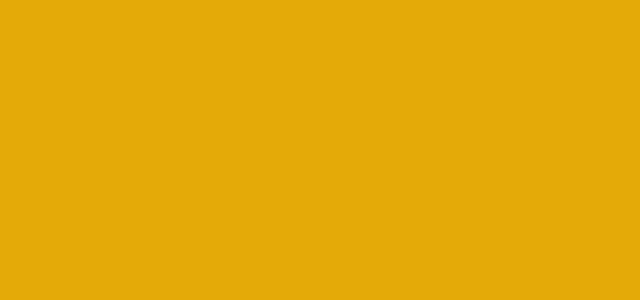
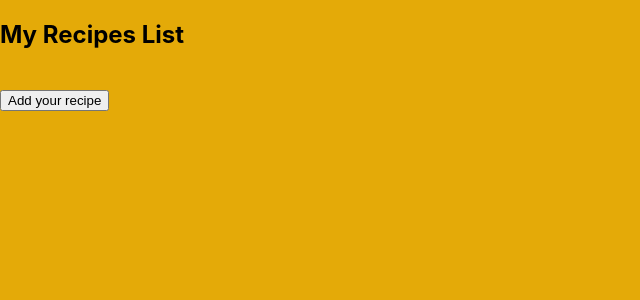
Before and after one commit to marjory23/The-Recipe-Box, a React (Create React App) app in the folder my-app/: page /mylist in a window 1280 px wide. Before the commit this address had no page. Shown: the top 300 px of the page, without its empty margins (0-640 px from the left). Built offline with nearby package versions, Linux system fonts and the light colour scheme.

Commit message:
setMyRecipes fixed

```diff
--- a/my-app/src/App.js
+++ b/my-app/src/App.js
@@ -9,6 +9,7 @@ import RecipeItem from './components/RecipeItem';
 import MyRecipePage from './components/MyRecipePage';
 import AddRecipe from './components/AddRecipe';
 import Logout from './components/Logout';
+import MyList from './components/MyList';
 
 
 function App() {
@@ -27,18 +28,34 @@ function App() {
       <Routes>
         <Route path='/login' element={<Login setUser={setUser}/>}/>
         <Route path='/Register' element={<Register setUser={setUser}/>} />
-        <Route path='/' element={<Main user={user} setCurrentRecipe={setCurrentRecipe} setMyCurrentRecipe={setMyCurrentRecipe}
-        myRecipes={myRecipes} setMyRecipes={setMyRecipes}
+
+        <Route path='/' element={<Main user={user}
+        setCurrentRecipe={setCurrentRecipe}
+        setMyCurrentRecipe={setMyCurrentRecipe}
+        myRecipes={myRecipes}
+        setMyRecipes={setMyRecipes}
         setPopupForm={setPopupForm}
         popupForm={popupForm}
         recipes={recipes}
         setRecipes={setRecipes}
         />}/>
-        <Route path='/add' element={<AddRecipe user={user}
-        myRecipes={myRecipes} setMyRecipes={setMyRecipes}
+
+        <Route path='/mylist' element={<MyList
+        myRecipes={myRecipes}
+        setMyRecipes={setMyRecipes}
+        user={user}
+        setMyCurrentRecipe={setMyCurrentRecipe}
+         />}/>
+
+        <Route path='/add' element={<AddRecipe
+        user={user}
+        setUser={setUser}
+        myRecipes={myRecipes}
+        setMyRecipes={setMyRecipes}
         setPopupForm={setPopupForm}
         popupForm={popupForm}
         />}/>
+
         <Route path='/Recipe' element={<RecipeItem currentRecipe ={currentRecipe}/>}/>
         <Route path='/MyRecipe' element={<MyRecipePage currentRecipe ={myCurrentRecipe}/>}/>
         <Route path='/logout' element={<Logout setUser={setUser}/>}/>
--- a/my-app/src/components/AddRecipe.js
+++ b/my-app/src/components/AddRecipe.js
@@ -1,9 +1,9 @@
-import React, { useState } from 'react'
+import React, { useState, useEffect } from 'react'
 import IngredientInput from './IngredientInput';
 import { createRecipe } from '../ApiService';
 import { useNavigate } from 'react-router-dom';
 
-function AddRecipe({ user,  setMyRecipes,
+function AddRecipe({ user, setUser
   //setPopupForm, popupForm
 }) {
 
@@ -12,15 +12,18 @@ function AddRecipe({ user,  setMyRecipes,
   const [image, setImage] = useState('');
   const [duration, setDuration] = useState('');
   const [preparation, setPreparation] = useState('');
+  const [disabled, setDisabled] = useState(false);
 
-  const recipes = user.recipes
   const navigate = useNavigate()
   const goBack = () => {
     navigate(-1);
   }
 
+  // useEffect(() => console.log(myRecipes), [myRecipes])
+
   const handleSubmit = async (e) => {
     e.preventDefault();
+    setDisabled(true);
 
     setTitle(e.target.value);
     setImage(e.target.value);
@@ -37,15 +40,18 @@ function AddRecipe({ user,  setMyRecipes,
       email: user.email,
     });
     // console.log(user)
-    console.log(recipes)
+    console.log(newRecipe)
     // console.log(newRecipe)
 
-    //setMyRecipes(recipes => [...recipes, newRecipe])
-    recipes.push(newRecipe)
-    console.log(recipes)
+    setUser(user => ({
+      ...user,
+      recipes: [...user.recipes, newRecipe]
+    }))
+    // recipes.push(newRecipe)
+    // console.log(recipes)
     console.log('recipe submitted')
     //setPopupForm(false)
-    navigate('/')
+    setTimeout(() => navigate('/mylist'), 1000)
   };
 
   const handleIngredientChange = (i, e) => {
@@ -122,7 +128,7 @@ function AddRecipe({ user,  setMyRecipes,
             </textarea>
 
           </div>
-          <button className='button' type="submit">Create</button>
+          <button className='button' type="submit" disabled={disabled}>Create</button>
         </form>
     </div>
   )
--- a/my-app/src/components/Main.js
+++ b/my-app/src/components/Main.js
@@ -38,12 +38,12 @@ function Main({ user, setCurrentRecipe, setMyCurrentRecipe,
   }, [user.email, navigate]);
 
 
-  useEffect (() => {
+  /* useEffect (() => {
     console.log(user)
     if(user.recipes) {
     setMyRecipes(user.recipes)
     }
-  }, );
+  }, ); */
 
 
 
@@ -51,6 +51,10 @@ function Main({ user, setCurrentRecipe, setMyCurrentRecipe,
 
   const addRecipe = () =>{
     navigate('/add');
+  }
+
+  const goToMyRecipesList = () =>{
+    navigate('/mylist');
   }
 
   const logout = () =>{
@@ -86,14 +90,16 @@ function Main({ user, setCurrentRecipe, setMyCurrentRecipe,
         />
       </div>} */}
 
-      <MyList
+      <button onClick={goToMyRecipesList}>My Recipes List</button>
+
+      {/* <MyList
       myRecipes={myRecipes}
       setMyRecipes={setMyRecipes}
       fetchMyRecipes={fetchMyRecipes}
       user={user}
       //deleteRecipe={deleteRecipe}
       setMyCurrentRecipe={setMyCurrentRecipe}
-      />
+      /> */}
 
 
     </div>
--- a/my-app/src/components/MyList.js
+++ b/my-app/src/components/MyList.js
@@ -1,5 +1,8 @@
 import React, { useEffect, useState } from 'react';
-import MyRecipe from './MyRecipe'
+import MyRecipe from './MyRecipe';
+
+import { fetchMyRecipes } from '../ApiService';
+import { useNavigate } from 'react-router-dom';
 
 function MyList({ myRecipes, user,
   //deleteRecipe,
@@ -10,6 +13,21 @@ function MyList({ myRecipes, user,
   /* const [list, setList] = useState(myRecipes)
 
   useEffect(()=> setList(myRecipes),[]) */
+
+  let navigate = useNavigate()
+
+  useEffect (() => {
+    console.log(user)
+    if(user.recipes) {
+     setMyRecipes(user.recipes)
+    }
+  },[myRecipes] );
+
+  const addRecipe = () =>{
+    navigate('/add');
+  }
+
+
   return (
     <div>
       {/* {myRecipes.length>0 && */}
@@ -28,6 +46,8 @@ function MyList({ myRecipes, user,
       </div>
       })}</div>
 
+      <button onClick={addRecipe}>Add your recipe</button>
+
     </div>
   )
 }
--- a/my-app/src/components/SearchRecipe.js
+++ b/my-app/src/components/SearchRecipe.js
@@ -5,7 +5,7 @@ import { fetchRecipes } from '../ApiService';
 function SearchRecipe({ recipes, setRecipes }) {
 
   const [search, setSearch] = useState('');
-  const [start, setStart] = useState(0);
+  const [start, setStart] = useState(2);
   const [end, setEnd] = useState(10);
 
   const handleSubmit = async (e) => {
```
